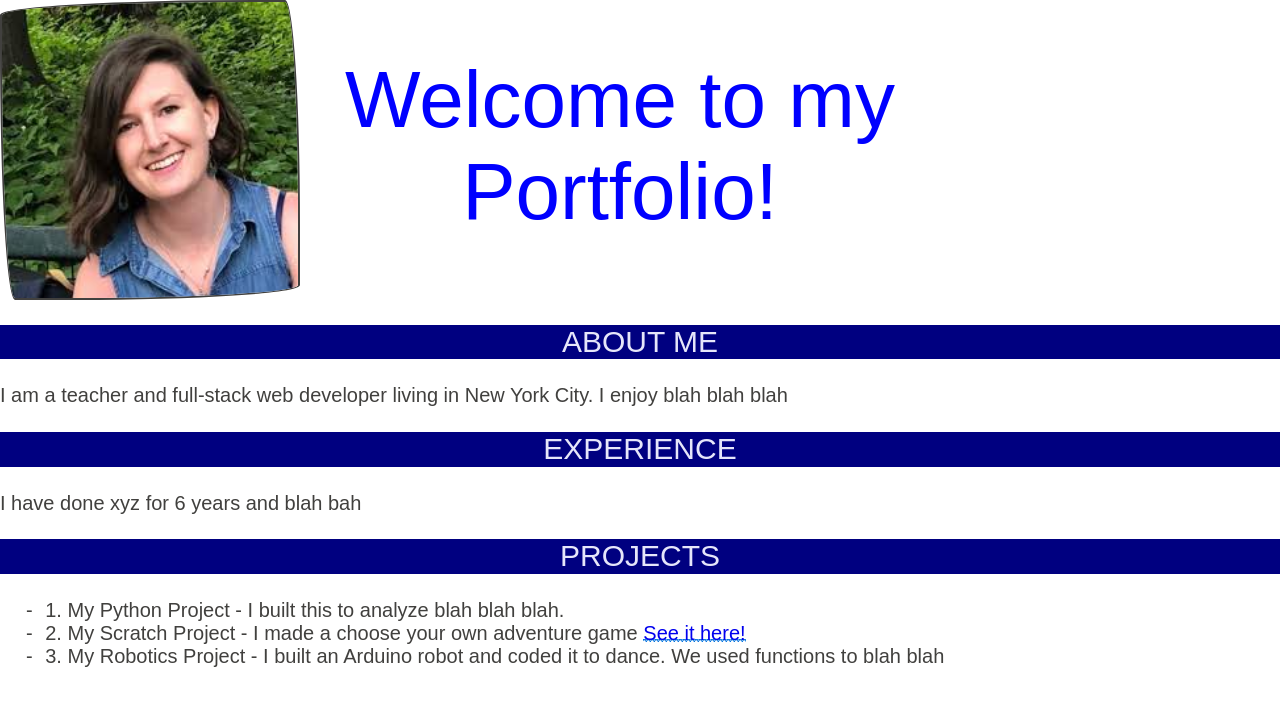
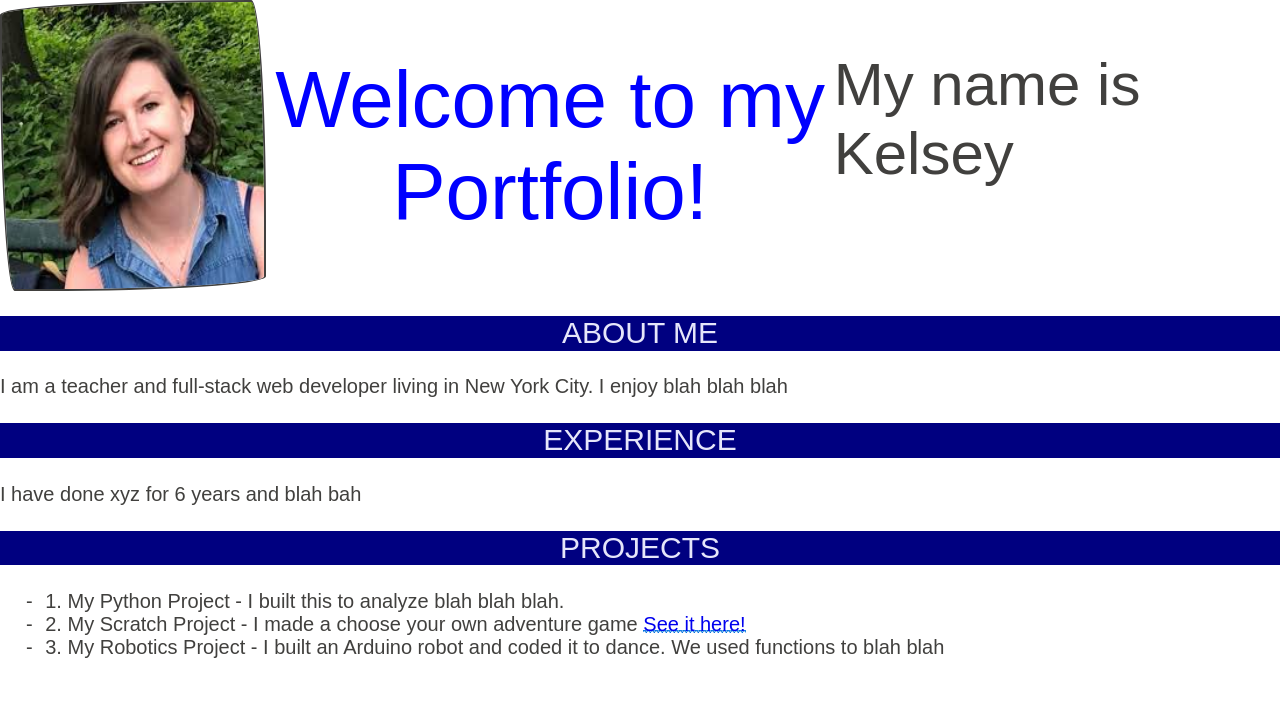
Before and after one commit to kelseyhuse30/gwc_test, a plain HTML site: page index.html in a window 1280 px wide. Drawn offline with Linux system fonts and the light colour scheme; a web font is replaced by a local one.

Commit message:
updated index to say my  name

```diff
--- a/index.html
+++ b/index.html
@@ -10,6 +10,7 @@
     <div id="welcome">
       <img src="kelsey.jpg" />
       <h1>Welcome to my Portfolio!</h1>
+      <h2>My name is Kelsey</h2>
     </div>
 
     <h2 class="page-section">ABOUT ME</h2>
```
